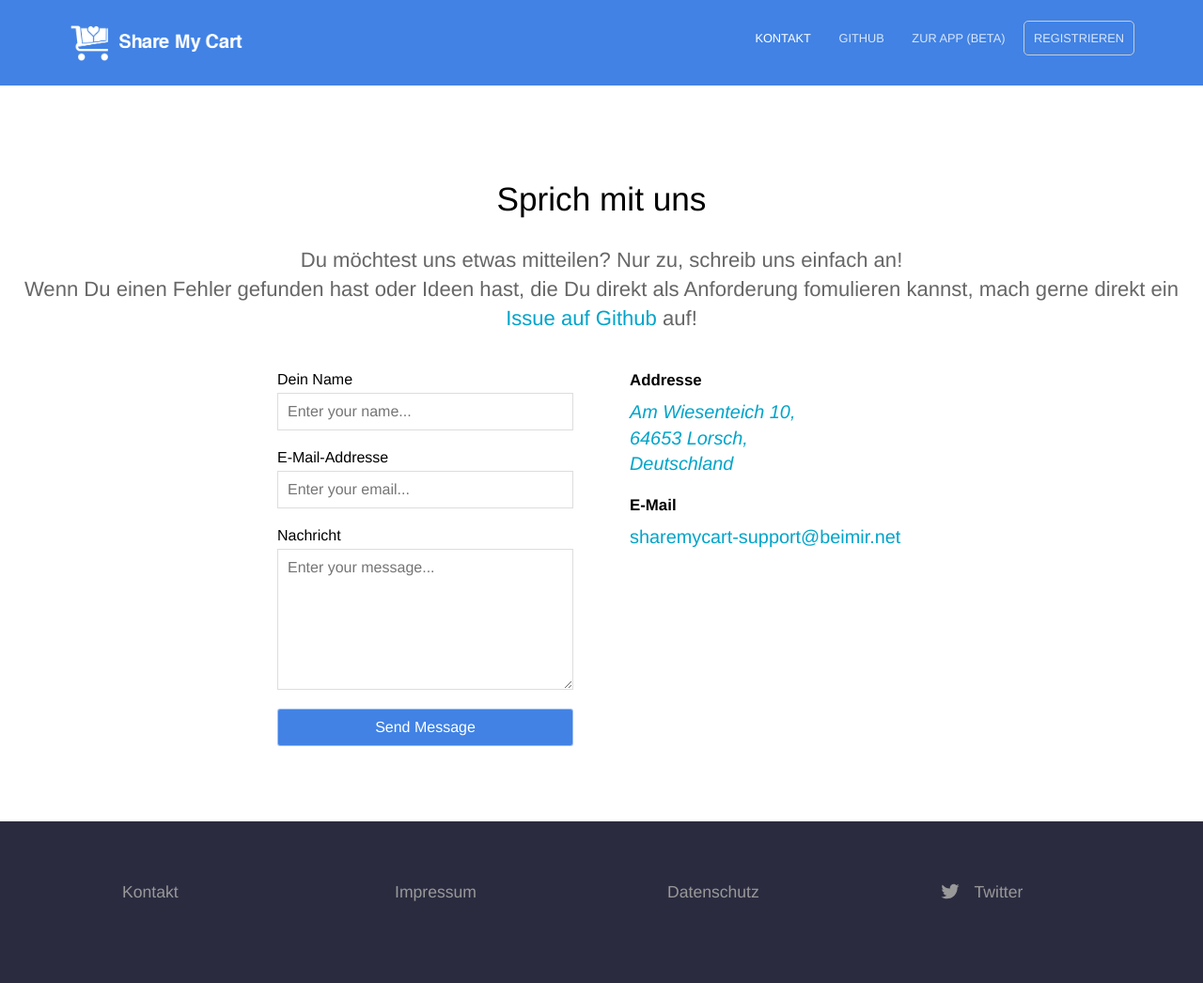
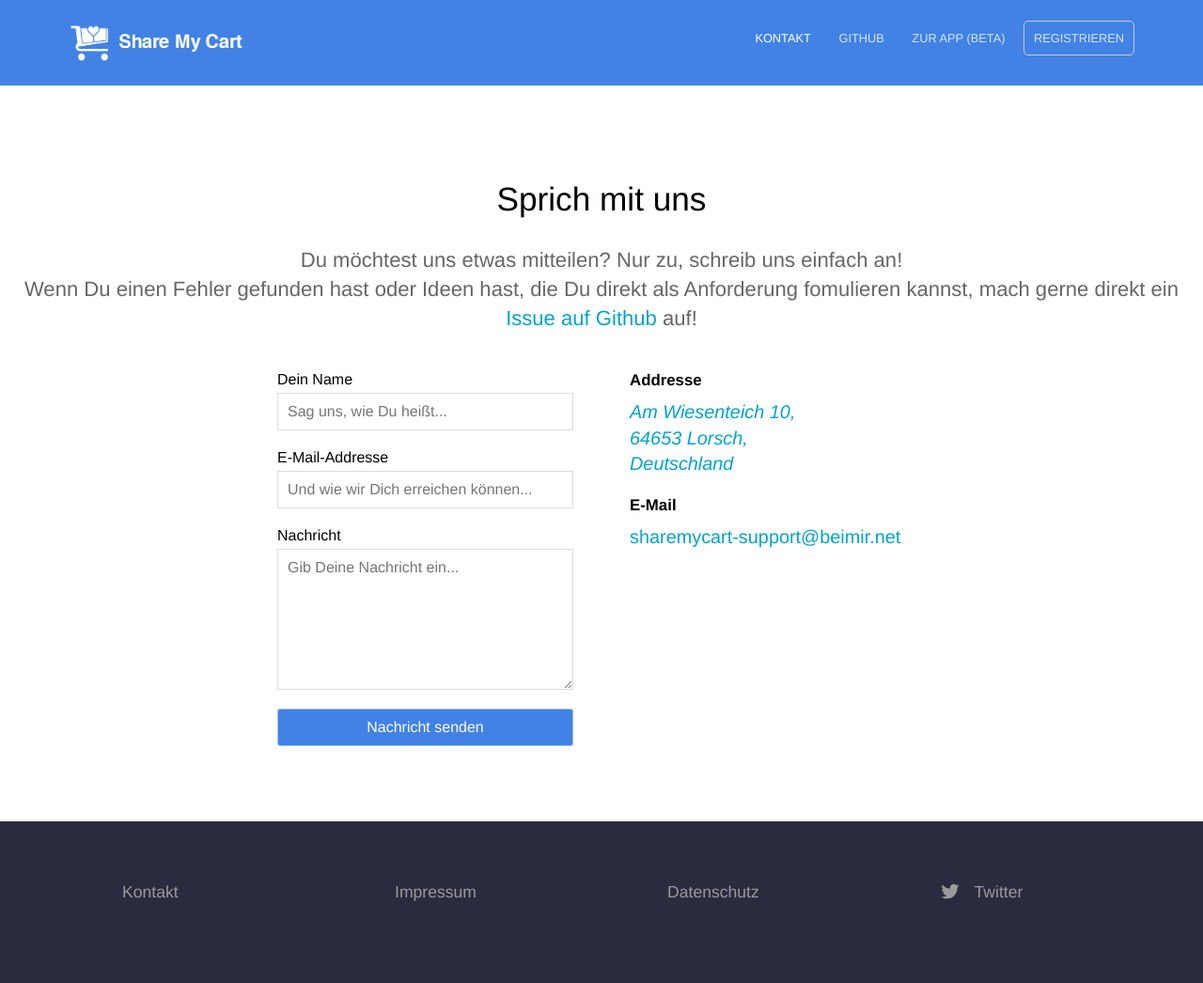
Before and after one commit to mrsimpson/sharemycart-landingpage, a Jekyll site: the page built from contact.html, in a window 1280 px wide. Shown: the whole page at 94% size. Built offline with Jekyll 4.4.1, drawn with Linux system fonts in a browser that asks for light colours.

Commit message:
Use formspree for contact form

```diff
--- a/contact.html
+++ b/contact.html
@@ -13,20 +13,20 @@
 
 
 <div class="contact-box">
-	<form action="{{ site.baseurl }}/contact-success/" method="post" class="contact-form">
+	<form action="https://formspree.io/mlewypdb" method="post" class="contact-form">
 		<input type="hidden" name="_to" value="sharemycart-support@beimir.net" />
 		<input type="text" name="_gotcha" style="display: none;">
 
 		<label for="name">Dein Name</label>
-		<input type="text" name="name" id="name" placeholder="Enter your name..." />
+		<input type="text" name="name" id="name" placeholder="Sag uns, wie Du heißt..." />
 
 		<label for="email">E-Mail-Addresse</label>
-		<input type="email" name="email" id="email" placeholder="Enter your email..." required />
+		<input type="email" name="email" id="email" placeholder="Und wie wir Dich erreichen können..." required />
 
 		<label for="message">Nachricht</label>
-		<textarea name="message" id="message" placeholder="Enter your message..."></textarea>
+		<textarea name="message" id="message" placeholder="Gib Deine Nachricht ein..."></textarea>
 
-		<input type="submit" value="Send Message" />
+		<input type="submit" value="Nachricht senden" />
 	</form>
 
 	<div class="contact-details">
```
